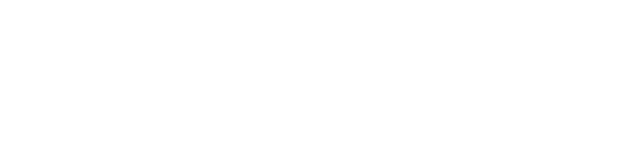
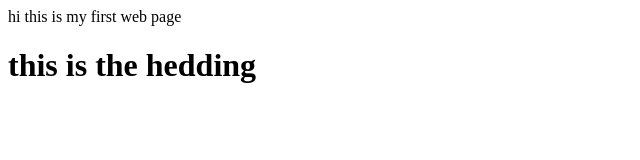
Before and after one commit to danujaya00/git-learn-demo, a plain HTML site: page index.html in a window 1280 px wide. Shown: the whole page, without its empty margins (0-640 px from the left). Drawn offline with Linux system fonts and the light colour scheme.

Commit message:
added the modifications to the index html in feature branch

```diff
--- a/index.html
+++ b/index.html
@@ -7,6 +7,7 @@
     <title>Document</title>
 </head>
 <body>
-
+    hi this is my first web page
+    <b><h1>this is the hedding</h1></b>
 </body>
 </html>
```
